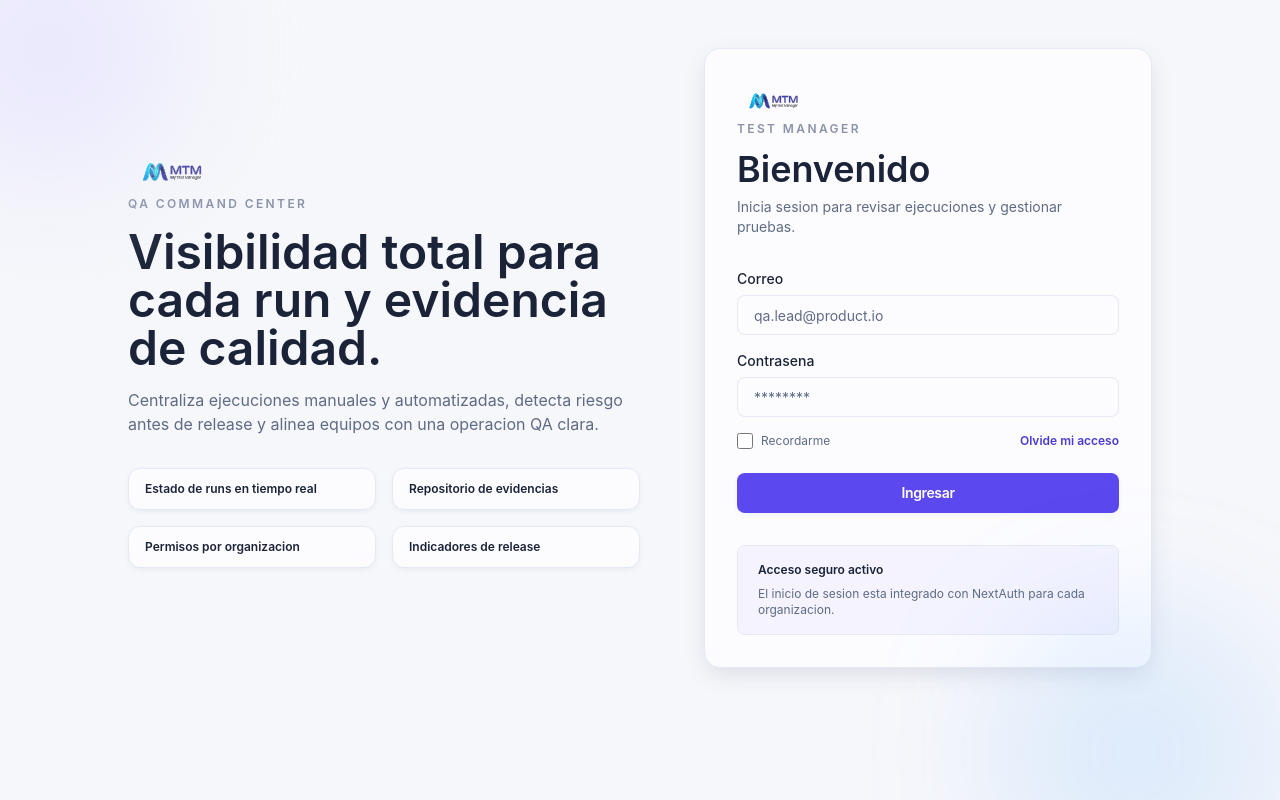
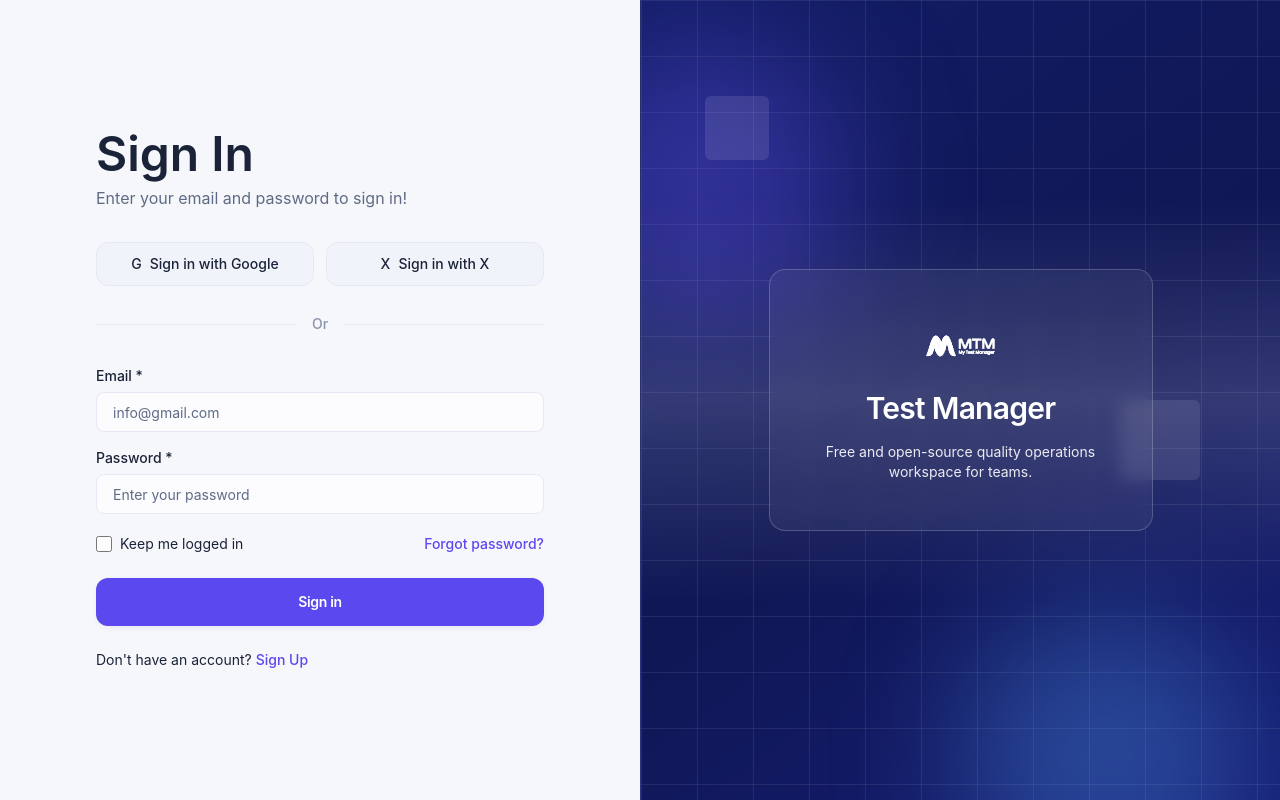
Before and after one commit to JonathanLopez0327/my_test_manager, a Next.js app: page /login in a window 1280 px wide. Built offline with nearby package versions, Linux system fonts and the light colour scheme.

Commit message:
Mejoras en el login

```diff
--- a/src/app/login/page.tsx
+++ b/src/app/login/page.tsx
@@ -4,45 +4,36 @@ import completeLogo from "../../../media/comple_logo.svg";
 
 export default function LoginPage() {
   return (
-    <div className="relative min-h-screen overflow-hidden bg-background px-6 py-12">
-      <div className="pointer-events-none absolute -left-20 -top-20 h-64 w-64 rounded-full bg-brand-100/65 blur-3xl" />
-      <div className="pointer-events-none absolute -bottom-24 right-0 h-72 w-72 rounded-full bg-accent-500/15 blur-3xl" />
-      <div className="mx-auto flex max-w-5xl flex-col items-center justify-between gap-12 lg:flex-row">
-        <div className="max-w-lg">
+    <div className="min-h-screen bg-background md:grid md:grid-cols-2">
+      <section className="flex min-h-screen items-center justify-center px-6 py-12 sm:px-8">
+        <LoginForm />
+      </section>
+
+      <aside className="relative hidden overflow-hidden border-l border-white/10 bg-[linear-gradient(145deg,#121d66_0%,#101755_52%,#151d73_100%)] md:flex md:items-center md:justify-center">
+        <div className="pointer-events-none absolute inset-0">
+          <div className="absolute inset-0 bg-[linear-gradient(to_right,rgba(255,255,255,0.08)_1px,transparent_1px),linear-gradient(to_bottom,rgba(255,255,255,0.08)_1px,transparent_1px)] bg-[size:56px_56px]" />
+          <div className="absolute inset-y-1/4 left-0 right-0 bg-[linear-gradient(to_bottom,transparent,rgba(255,255,255,0.14),transparent)]" />
+          <div className="absolute -left-20 top-10 h-72 w-72 rounded-full bg-brand-500/35 blur-3xl" />
+          <div className="absolute -bottom-24 right-8 h-72 w-72 rounded-full bg-accent-500/30 blur-3xl" />
+          <div className="absolute left-16 top-24 h-16 w-16 rounded-md bg-white/10" />
+          <div className="absolute right-20 top-1/2 h-20 w-20 rounded-md bg-white/10" />
+        </div>
+
+        <div className="relative z-10 flex max-w-sm flex-col items-center gap-4 rounded-2xl border border-white/20 bg-white/5 px-10 py-12 text-center backdrop-blur-sm">
           <Image
             src={completeLogo}
             alt="Test Manager"
-            className="h-12 w-auto object-contain"
+            className="h-14 w-auto object-contain brightness-0 invert"
             priority
           />
-          <p className="text-xs font-semibold uppercase tracking-[0.2em] text-ink-soft">
-            QA Command Center
+          <h2 className="text-3xl font-semibold tracking-tight text-white">
+            Test Manager
+          </h2>
+          <p className="text-sm text-white/90">
+            Free and open-source quality operations workspace for teams.
           </p>
-          <h2 className="mt-4 text-5xl font-semibold text-ink">
-            Visibilidad total para cada run y evidencia de calidad.
-          </h2>
-          <p className="mt-4 text-base text-ink-muted">
-            Centraliza ejecuciones manuales y automatizadas, detecta riesgo antes de release
-            y alinea equipos con una operacion QA clara.
-          </p>
-          <div className="mt-8 grid gap-4 sm:grid-cols-2">
-            {[
-              "Estado de runs en tiempo real",
-              "Repositorio de evidencias",
-              "Permisos por organizacion",
-              "Indicadores de release",
-            ].map((item) => (
-              <div
-                key={item}
-                className="rounded-xl border border-stroke bg-surface-elevated px-4 py-3 text-xs font-semibold text-ink shadow-soft-xs"
-              >
-                {item}
-              </div>
-            ))}
-          </div>
         </div>
-        <LoginForm />
-      </div>
+      </aside>
     </div>
   );
 }
--- a/src/components/auth/LoginForm.tsx
+++ b/src/components/auth/LoginForm.tsx
@@ -2,13 +2,11 @@
 
 import type { FormEvent } from "react";
 import { useState } from "react";
-import Image from "next/image";
 import { useRouter, useSearchParams } from "next/navigation";
 import { signIn } from "next-auth/react";
 
 import { Button } from "../ui/Button";
 import { Input } from "../ui/Input";
-import completeLogo from "../../../media/comple_logo.svg";
 
 export function LoginForm() {
   const router = useRouter();
@@ -44,23 +42,35 @@ export function LoginForm() {
   };
 
   return (
-    <div className="w-full max-w-md rounded-2xl border border-stroke bg-surface-elevated p-8 shadow-soft">
+    <div className="w-full max-w-md">
       <div>
-        <Image
-          src={completeLogo}
-          alt="Test Manager"
-          className="h-10 w-auto object-contain"
-          priority
-        />
-        <p className="text-xs font-semibold uppercase tracking-[0.2em] text-ink-soft">
-          Test Manager
-        </p>
-        <h1 className="mt-3 text-4xl font-semibold text-ink">
-          Bienvenido
-        </h1>
-        <p className="mt-2 text-sm text-ink-muted">
-          Inicia sesion para revisar ejecuciones y gestionar pruebas.
-        </p>
+        <h1 className="text-5xl font-semibold text-ink">Sign In</h1>
+        <p className="mt-2 text-base text-ink-muted">Enter your email and password to sign in!</p>
+      </div>
+
+      <div className="mt-8 grid grid-cols-2 gap-3">
+        <button
+          type="button"
+          className="inline-flex h-11 items-center justify-center gap-2 rounded-xl border border-stroke bg-surface-muted px-4 text-sm font-medium text-ink transition-colors hover:bg-brand-50"
+          aria-label="Sign in with Google"
+        >
+          <span aria-hidden="true">G</span>
+          Sign in with Google
+        </button>
+        <button
+          type="button"
+          className="inline-flex h-11 items-center justify-center gap-2 rounded-xl border border-stroke bg-surface-muted px-4 text-sm font-medium text-ink transition-colors hover:bg-brand-50"
+          aria-label="Sign in with X"
+        >
+          <span aria-hidden="true">X</span>
+          Sign in with X
+        </button>
+      </div>
+
+      <div className="my-7 flex items-center gap-4">
+        <div className="h-px flex-1 bg-stroke" />
+        <span className="text-sm font-medium text-ink-soft">Or</span>
+        <div className="h-px flex-1 bg-stroke" />
       </div>
 
       <form className="mt-8 flex flex-col gap-4" onSubmit={handleSubmit}>
@@ -68,8 +78,8 @@ export function LoginForm() {
           type="email"
           name="email"
           autoComplete="email"
-          label="Correo"
-          placeholder="qa.lead@product.io"
+          label="Email *"
+          placeholder="info@gmail.com"
           value={email}
           onChange={(event) => setEmail(event.target.value)}
         />
@@ -77,34 +87,36 @@ export function LoginForm() {
           type="password"
           name="password"
           autoComplete="current-password"
-          label="Contrasena"
-          placeholder="********"
+          label="Password *"
+          placeholder="Enter your password"
           value={password}
           onChange={(event) => setPassword(event.target.value)}
         />
-        <div className="flex items-center justify-between text-xs text-ink-muted">
-          <label className="flex items-center gap-2">
-            <input type="checkbox" className="h-4 w-4 accent-brand-600" aria-label="Recordarme" />
-            Recordarme
+        <div className="mt-1 flex items-center justify-between text-sm">
+          <label className="inline-flex items-center gap-2 text-ink">
+            <input type="checkbox" className="h-4 w-4 rounded border-stroke accent-brand-600" />
+            Keep me logged in
           </label>
-          <button type="button" className="font-semibold text-brand-700 hover:text-brand-600">
-            Olvide mi acceso
+          <button type="button" className="font-medium text-brand-600 hover:text-brand-700">
+            Forgot password?
           </button>
         </div>
         {error ? (
-          <p className="text-xs font-semibold text-danger-500">{error}</p>
+          <p className="text-xs font-semibold text-danger-500" aria-live="polite">
+            {error}
+          </p>
         ) : null}
-        <Button className="mt-2" disabled={isSubmitting}>
-          {isSubmitting ? "Ingresando..." : "Ingresar"}
+        <Button className="mt-2 h-12 rounded-xl text-base" disabled={isSubmitting}>
+          {isSubmitting ? "Signing in..." : "Sign in"}
         </Button>
       </form>
 
-      <div className="mt-8 rounded-lg border border-stroke bg-brand-50/60 px-5 py-4 text-xs text-ink-muted">
-        <p className="font-semibold text-ink">Acceso seguro activo</p>
-        <p className="mt-2">
-          El inicio de sesion esta integrado con NextAuth para cada organizacion.
-        </p>
-      </div>
+      <p className="mt-6 text-sm text-ink">
+        Don&apos;t have an account?{" "}
+        <button type="button" className="font-medium text-brand-600 hover:text-brand-700">
+          Sign Up
+        </button>
+      </p>
     </div>
   );
 }
```
